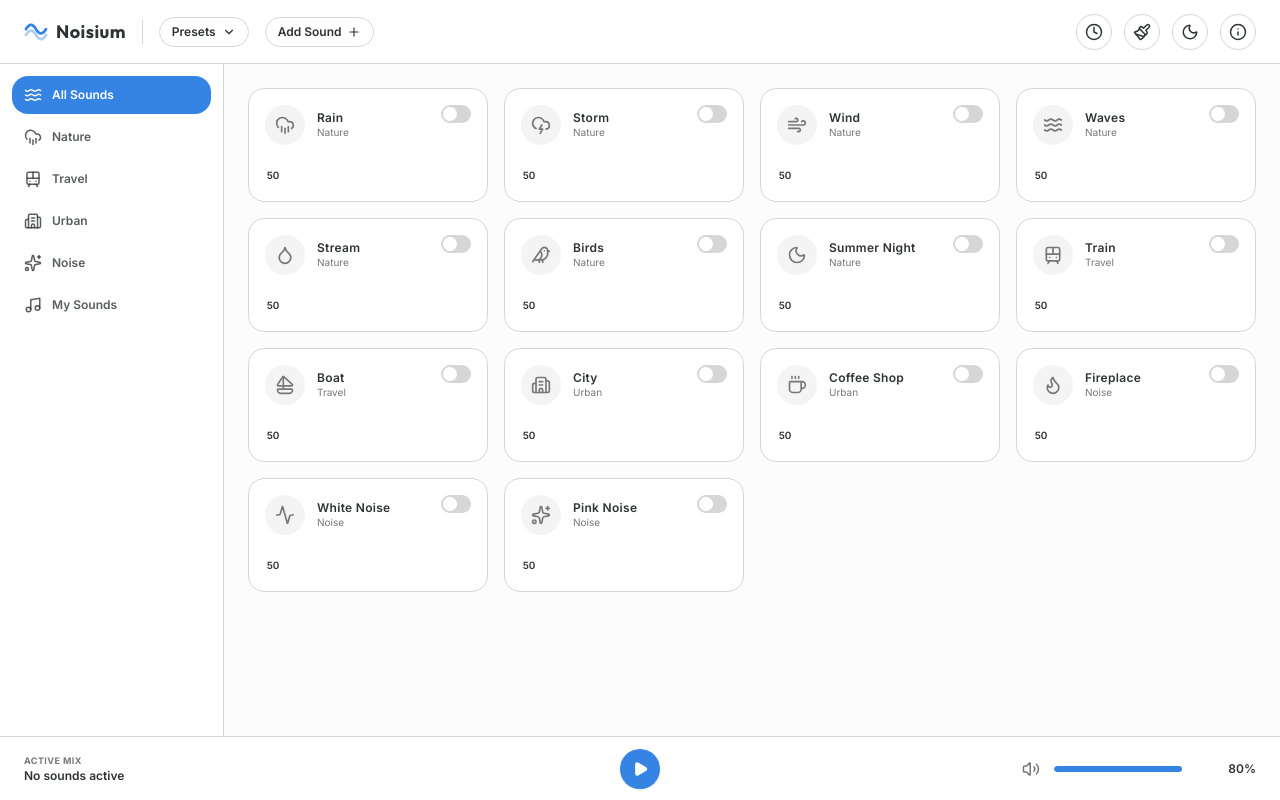
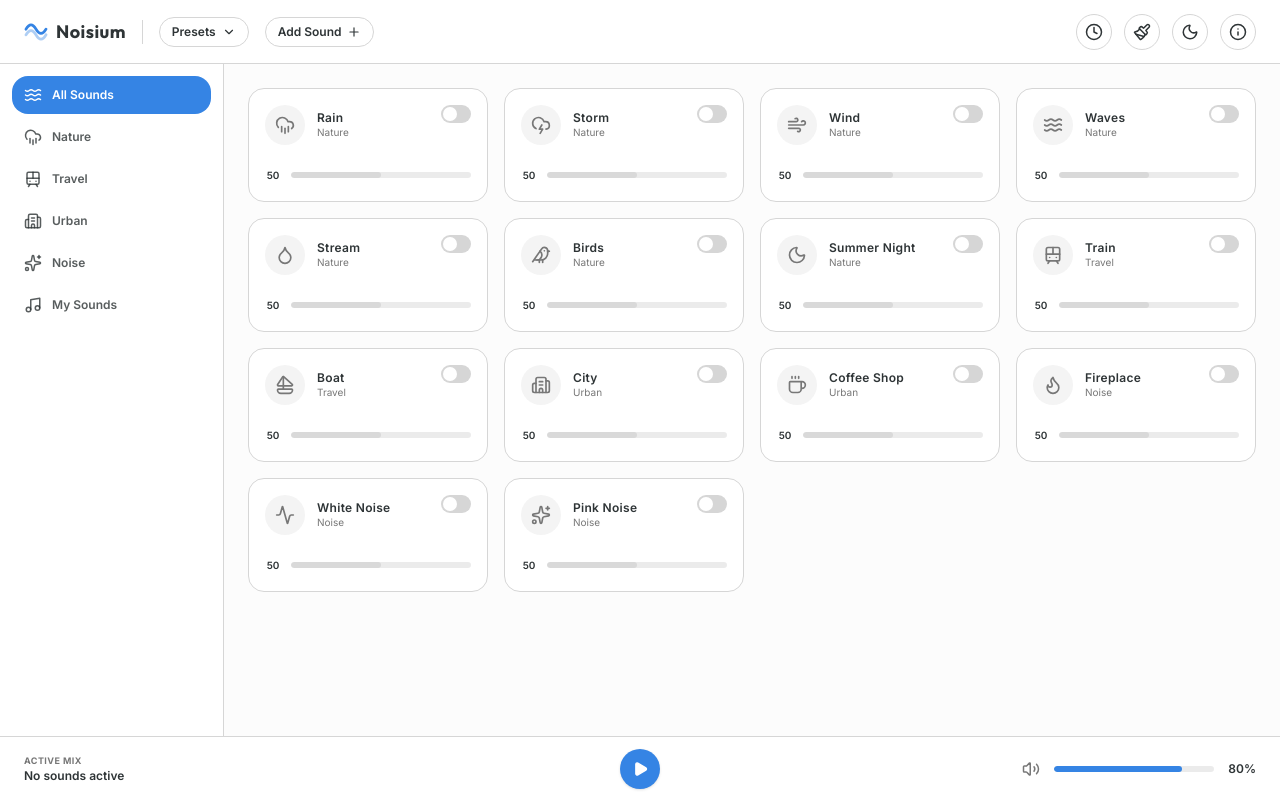
Before and after one commit to sebista/noisium, a Svelte app: page / in a window 1280 px wide. Built offline with nearby package versions, Linux system fonts and the light colour scheme.

Commit message:
style(theme): use tailwind utility classes for slider and clean theme tokens
- Replace inline style variables with theme utility classes in Slider and clean unused tokens

```diff
--- a/src/components/Sidebar.svelte
+++ b/src/components/Sidebar.svelte
@@ -4,7 +4,7 @@
   import { cn } from '@/lib/utils';
 </script>
 
-<aside class="hidden lg:flex w-56 border-r border-divider bg-panel dark:bg-panel/85 flex-col p-3 shrink-0 select-none">
+<aside class="hidden lg:flex w-56 border-r border-divider bg-panel flex-col p-3 shrink-0 select-none">
   <div class="flex flex-col gap-1">
     {#each CATEGORIES as cat}
       {@const IconComponent = cat.icon}
--- a/src/components/ui/Slider.svelte
+++ b/src/components/ui/Slider.svelte
@@ -1,4 +1,6 @@
 <script lang="ts">
+  import { cn } from '@/lib/utils';
+
   let {
     value = $bindable(50),
     min = 0,
@@ -21,13 +23,18 @@
 <div class="relative w-full h-5 flex items-center group select-none">
   <!-- Custom track background -->
   <div
-    class="absolute left-0 right-0 h-1.5 rounded-full pointer-events-none transition-colors overflow-hidden peer-focus-visible:ring-2 peer-focus-visible:ring-primary peer-focus-visible:ring-offset-2"
-    style="background-color: {disabled ? 'var(--color-slider-track-inactive)' : 'var(--color-slider-track)'};"
+    class={cn(
+      'absolute left-0 right-0 h-1.5 rounded-full pointer-events-none transition-colors overflow-hidden peer-focus-visible:ring-2 peer-focus-visible:ring-primary peer-focus-visible:ring-offset-2',
+      disabled ? 'bg-slider-track-inactive' : 'bg-slider-track'
+    )}
   >
     <!-- Active colored range bar showing progress for both active and inactive -->
     <div
-      class="h-full rounded-full transition-all duration-75"
-      style="width: {percentage}%; background-color: {disabled ? 'var(--color-slider-progress-inactive)' : 'var(--color-primary)'};"
+      class={cn(
+        'h-full rounded-full transition-all duration-75',
+        disabled ? 'bg-slider-progress-inactive' : 'bg-primary'
+      )}
+      style="width: {percentage}%;"
     ></div>
   </div>
 
--- a/src/index.css
+++ b/src/index.css
@@ -30,8 +30,6 @@
   --color-slider-track: var(--slider-track);
   --color-slider-track-inactive: var(--slider-track-inactive);
   --color-slider-progress-inactive: var(--slider-progress-inactive);
-  --color-thumb: var(--color-white);
-  --color-inactive-thumb: var(--muted);
   --color-hover: var(--hover-overlay);
 
   --font-sans: 'Inter', system-ui, sans-serif;
```
Also changed, not shown: 1 other file (tests, documents, lock files or other folders).
